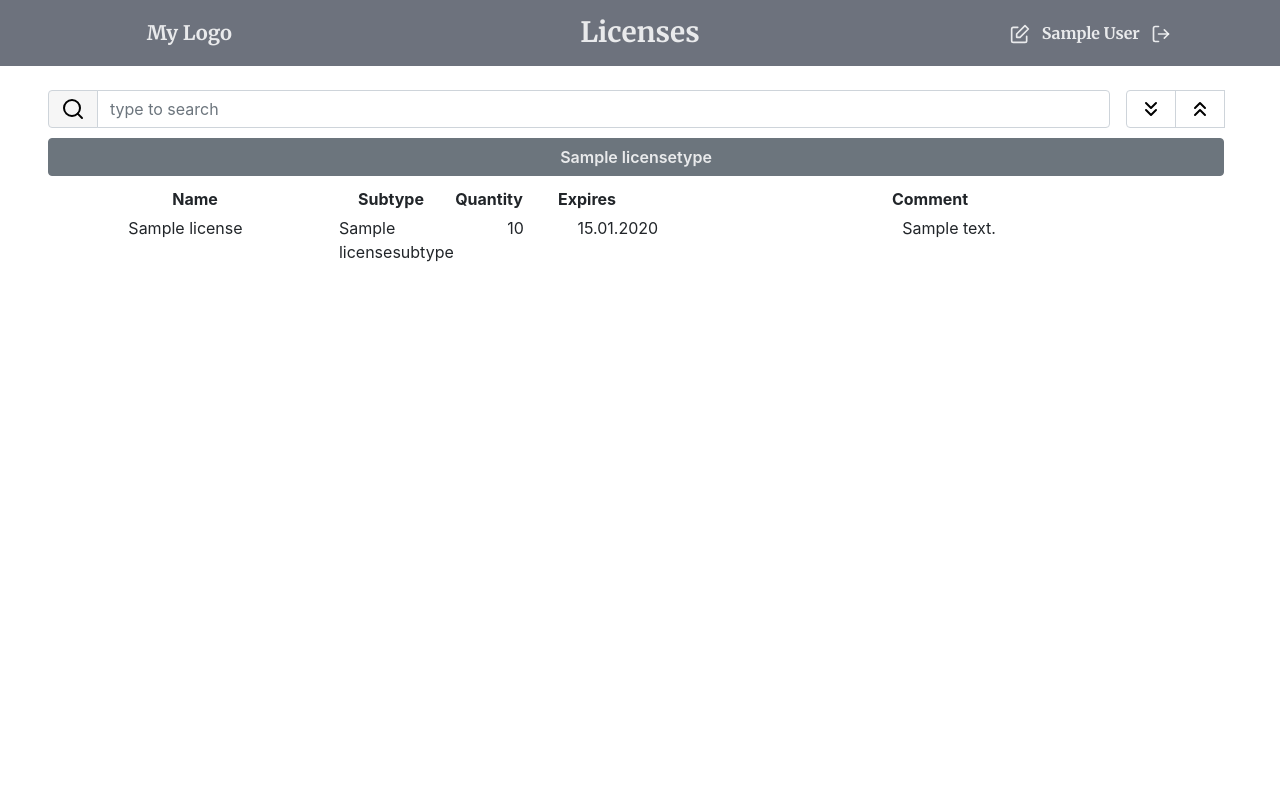
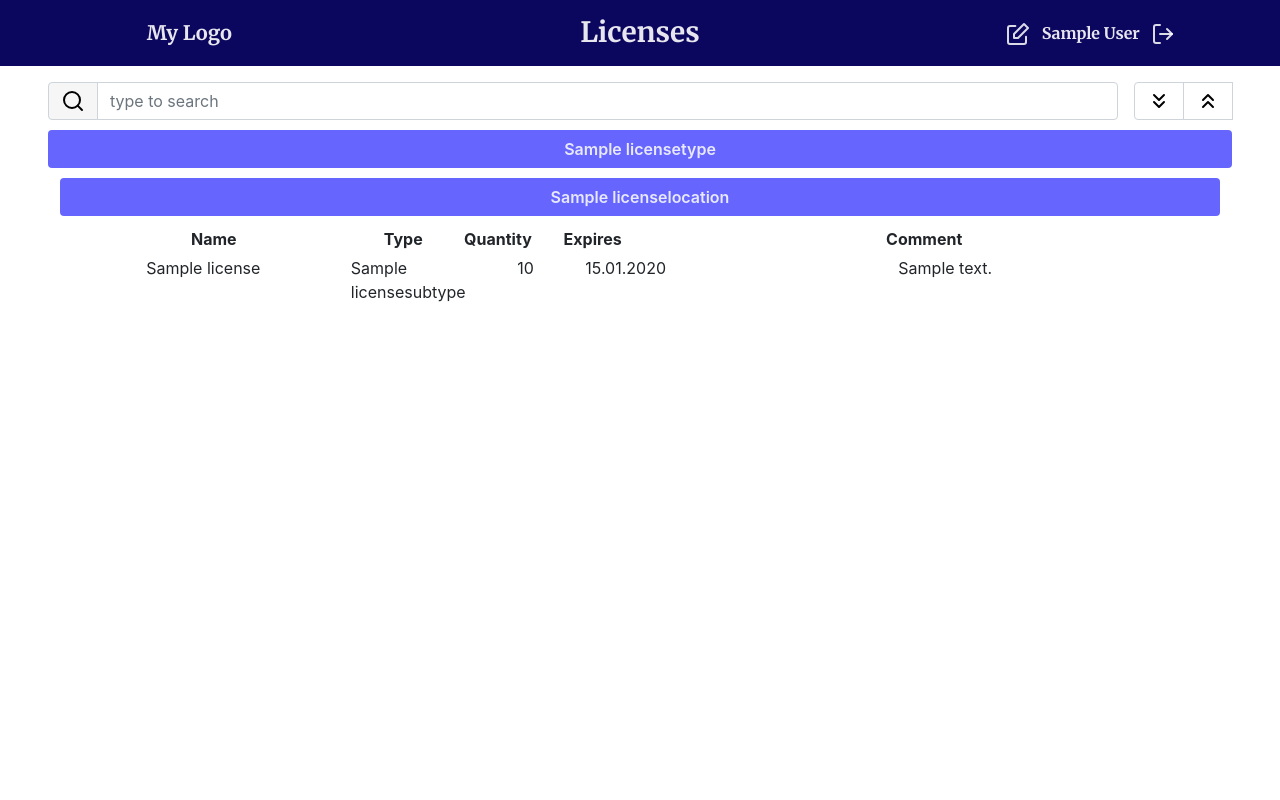
Before and after one commit to innerself/license_db, a Django app: page / in a window 1280 px wide. Run offline with Django 3.2, Linux system fonts and the light colour scheme; a user stored in the database is signed in; tables that the repository leaves empty hold one stand-in row (values such as "Sample post"); some libraries are stand-ins or nearby versions.

Commit message:
Add license locations

```diff
--- a/license_db/models.py
+++ b/license_db/models.py
@@ -5,6 +5,10 @@ from django.db import models
 
 class License(models.Model):
     name = models.CharField('name', max_length=200)
+    location = models.ForeignKey(
+        'LicenseLocation',
+        on_delete=models.CASCADE,
+    )
     type = models.ForeignKey(
         'LicenseType',
         on_delete=models.CASCADE,
@@ -32,6 +36,17 @@ class License(models.Model):
         business = Business()
         text = Text()
 
+        lic_locations = (
+            'store',
+            'central office',
+            'data center',
+        )
+
+        for lic_location in lic_locations:
+            LicenseLocation.objects.create(
+                name=lic_location,
+            )
+
         lic_types = (
             'software',
             'hardware',
@@ -45,12 +60,20 @@ class License(models.Model):
         for _ in range(number):
             License.objects.create(
                 name=business.company(),
+                location=choice(LicenseLocation.objects.all()),
                 type=choice(LicenseType.objects.all()),
                 quantity=randint(0, 10000),
                 comment=text.quote(),
             )
 
         return None
+
+
+class LicenseLocation(models.Model):
+    name = models.CharField('location', max_length=200)
+
+    def __str__(self):
+        return self.name
 
 
 class LicenseType(models.Model):
--- a/license_db/static/license_db/css/style.css
+++ b/license_db/static/license_db/css/style.css
@@ -4,11 +4,11 @@ html {
 }
 
 body {
-  display: grid;
-  grid-template-rows: auto 1fr auto;
-  grid-template-columns: 1fr;
+  /*display: grid;*/
+  /*grid-template-rows: auto 1fr auto;*/
+  /*grid-template-columns: 1fr;*/
   height: 100%;
-  grid-gap: 0.5em;
+  /*grid-gap: 0.5em;*/
 }
 
 header,
@@ -25,12 +25,12 @@ footer {
 }
 
 header {
-  grid-column: 1 / span 2;
+  /*grid-column: 1 / span 2;*/
   display: grid;
-  grid-template-rows: 1fr;
+  /*grid-template-rows: 1fr;*/
   grid-template-columns: 5fr 8fr 5fr;
-  background: #6D727D;
-  color: rgba(255, 255, 255, 0.85);
+  background: #0c075e;
+  color: rgba(255, 255, 255, 0.90);
   font-family: 'Merriweather', serif;
   font-weight: 800;
 }
@@ -82,10 +82,15 @@ footer {
   padding: 0 0.7em;
 }
 
-#button-edit,
-#button-logout {
+/*#button-edit,*/
+/*#button-logout {*/
+  /*width: 20px;*/
+  /*padding-bottom: 1px;*/
+/*}*/
+
+.header-button {
   width: 20px;
-  padding-bottom: 1px;
+  margin: 0 0.3em;
 }
 
 .control-row {
@@ -157,15 +162,39 @@ footer {
   grid-auto-rows: auto;
 }
 
-.lic-type-button,
-.lic-type-button:focus {
+.view-page-container {
+  /*display: grid;*/
+  /*width: 100%;*/
+}
+
+.view-category-container {
+  display: grid;
+  justify-items: center;
+  /*margin: auto;*/
+}
+
+.lic-category-button,
+.lic-category-button:focus {
   box-shadow: none;
   margin-top: 10px;
   font-weight: 600;
   color: rgba(255, 255, 255, 0.85);
-  /*color: white;*/
+  background: #6666ff;
+  width: 100%;
+}
 
-  /*background: #00BF50;*/
+.lic-location-button,
+.lic-location-button:focus {
+  box-shadow: none;
+  margin-top: 10px;
+  font-weight: 600;
+  color: rgba(255, 255, 255, 0.85);
+  background: #6666ff;
+  width: 98%;
+}
+
+.license-group {
+  width: 96%;
 }
 
 .lic-group-header-row,
--- a/license_db/static/license_db/js/main.js
+++ b/license_db/static/license_db/js/main.js
@@ -3,7 +3,8 @@ const licenseRows = $(".lic-group-item");
 
 const btnExpand = $("#expand-all");
 const btnCollapse = $("#collapse-all");
-const groupBtn = $(".lic-type-button");
+const groupBtn = $(".collapse-button");
+// const groupBtn = $(".lic-category-button");
 
 function rowHasText(row, text) {
   let hasText = false;
--- a/license_db/templates/license_db/main.html
+++ b/license_db/templates/license_db/main.html
@@ -25,23 +25,35 @@
     </div>
   </div>
 
-  {% if licenses %}
-  <div class="license-list">
-    {% for lic_type, licenses in licenses.items %}
-      <button class="lic-type-button btn btn-secondary" type="button"
-              data-toggle="collapse" data-target="#{{ lic_type }}-list">
-        {{ lic_type | capfirst }}
+  {% if lic_tree %}
+    <div class="view-page-container">
+      {% for category, locations in lic_tree.items %}
+        <button class="lic-category-button collapse-button btn"
+                type="button" data-toggle="collapse"
+                data-target="#view-{{ category | cut:" " }}-container">
+          {{ category | capfirst }}
         </button>
 
-      <div class="collapse-wrapper collapse show" id="{{ lic_type }}-list">
-        <div class="license-group">
+        <div id="view-{{ category | cut:" "}}-container"
+             class="view-category-container collapse show">
+
+          {% for location, licenses in locations.items %}
+            <button class="lic-location-button collapse-button btn"
+                    type="button" data-toggle="collapse"
+                    data-target="#view-{{ category | cut:" "}}-{{ location | cut:" " }}-container">
+              {{ location | capfirst }}
+            </button>
+
+            <div id="view-{{ category | cut:" "}}-{{ location | cut:" "}}-container"
+                 class="license-group collapse show">
               <div class="lic-group-header-row">
                 <span class="lic-group-header-item">Name</span>
-            <span class="lic-group-header-item">Subtype</span>
+                <span class="lic-group-header-item">Type</span>
                 <span class="lic-group-header-item">Quantity</span>
                 <span class="lic-group-header-item">Expires</span>
                 <span class="lic-group-header-item">Comment</span>
               </div>
+
               {% for license in licenses %}
                 <div class="lic-group-item">
                   <span class="lic-name">{{ license.name }}</span>
@@ -52,6 +64,7 @@
                 </div>
               {% endfor %}
             </div>
+          {% endfor %}
         </div>
       {% endfor %}
     </div>
--- a/license_db/views.py
+++ b/license_db/views.py
@@ -4,7 +4,7 @@ from django.db import OperationalError
 
 from decouple import config
 
-from .models import License, LicenseType
+from .models import License, LicenseType, LicenseLocation
 
 
 def auth(request, action='login'):
@@ -47,21 +47,18 @@ def index(request):
     context = {
         'logo': config('LOGO', default='My Logo'),
         'site_title': config('SITE_TITLE', default='My Site'),
-        'licenses': dict(),
     }
 
-    try:
-        lic_types = set([
-            value
-            for item in LicenseType.objects.values('name')
-            for _, value in item.items()
-        ])
-    except OperationalError:
-        lic_types = set()
+    lic_tree = {}
+    for lic in License.objects.all():
+        if lic.type.name not in lic_tree.keys():
+            lic_tree[lic.type.name] = {}
 
-    for lic_type in lic_types:
-        context['licenses'][lic_type] = License.objects.filter(
-            type__name=lic_type,
-        )
+        if lic.location.name not in lic_tree[lic.type.name].keys():
+            lic_tree[lic.type.name][lic.location.name] = []
+
+        lic_tree[lic.type.name][lic.location.name].append(lic)
+
+    context['lic_tree'] = lic_tree
 
     return render(request, 'license_db/main.html', context)
```
Also changed, not shown: license_db/admin.py (+4 -3 lines), license_db/migrations/0001_initial.py (added), license_db/migrations/0002_auto_20180919_2310.py (added). Lines whose indentation alone changed are shown as unchanged.
